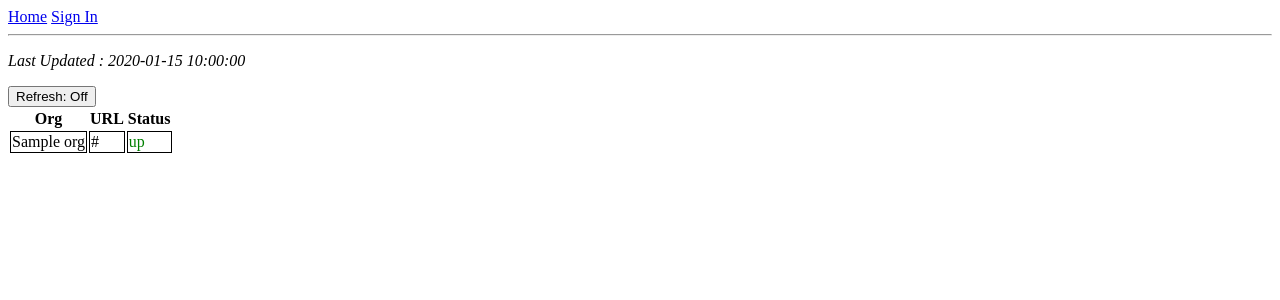
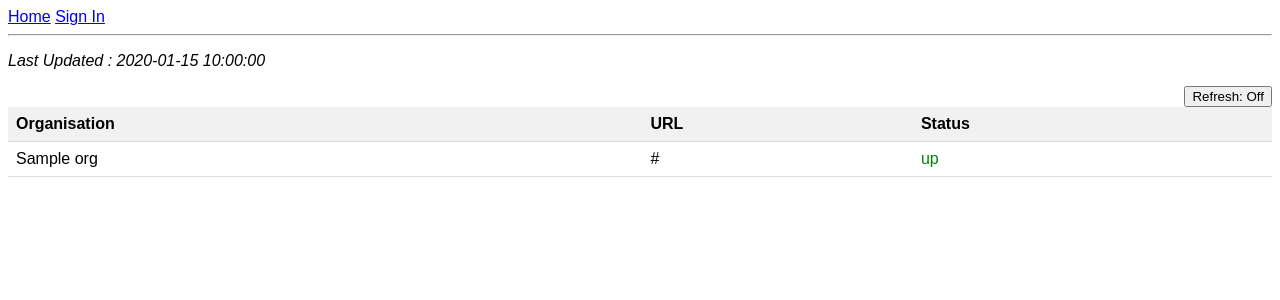
Before and after one commit to bradpowles/Server-Status, a Flask app: template app/templates/returned_statuses.html in a window 1280 px wide. Shown: the top 300 px of the page. Run offline with Flask 2, Linux system fonts and the light colour scheme; the template is opened without the code that fills it: most values are stand-ins (such as "Sample title", 1, 10 or a date in 2020); parts of the project's set-up code (start-up, migrations or seed data) failed here and were passed over.

Commit message:
Updates CSS to look pretty, and changed how website information is updated using table row id.

```diff
--- a/app/static/css/styles.css
+++ b/app/static/css/styles.css
@@ -1,3 +1,27 @@
-td {
-  border: 1px solid black;
+body {
+  font-family: Arial, Helvetica, sans-serif;
 }
+
+table {
+  border-collapse: collapse;
+  width: 100%;
+}
+
+th, td {
+  padding: 8px;
+  text-align: left;
+  border-bottom: 1px solid #ddd;
+}
+
+th {
+  background-color:#f1f1f1;
+}
+
+tr:hover {background-color:#f5f5f5;}
+
+#refresh {
+  float: right;
+}
+
+.up {color: green;}
+.down {color: red;}
--- a/app/static/js/refresh.js
+++ b/app/static/js/refresh.js
@@ -1,5 +1,4 @@
 const button = document.getElementById("refresh");
-const table = document.getElementById("status_table");
 
 function toggleRefresh() {
   if (button.innerText === "Refresh: On") {
@@ -27,19 +26,11 @@ function updateStatus() {
     request.onreadystatechange = function() {
       if (this.readyState === 4 && this.status === 200) {
        let data = JSON.parse(this.responseText);
-       while(table.hasChildNodes()) {table.removeChild(table.firstChild)}
-       table.innerHTML += "<tr><th>Org</th><th>URL</th><th>Status</th></tr>";
        for (let org in data) {
            for (let url in data[org]) {
-               let tr = "<tr>";
-               tr += "<td>" + data[org][url].group + "</td><td>" + data[org][url].name + "</td>";
-               if (data[org][url].status === "up") {
-                   tr += "<td style=\"color:green\">" + data[org][url].status + "</td>";
-               } else {
-                 tr += "<td style=\"color:red\">" + data[org][url].status + "</td>";
-               }
-               tr += "</tr>";
-               table.innerHTML += tr;
+               let row = document.getElementById(data[org][url].name).childNodes;
+               row[5].innerHTML = data[org][url].status;
+               row[5].className = data[org][url].status;
            }
        }
       } else if ((this.status === 200).not) {
--- a/app/templates/returned_statuses.html
+++ b/app/templates/returned_statuses.html
@@ -6,20 +6,16 @@
 
     <table id="status_table">
         <tr>
-            <th>Org</th>
+            <th>Organisation</th>
             <th>URL</th>
             <th>Status</th>
         </tr>
         {% for org in returned_statuses %}
             {% for url in returned_statuses[org] %}
-                <tr>
+                <tr id="{{ url }}">
                     <td>{{ org }}</td>
                     <td>{{ url }}</td>
-                    {% if returned_statuses[org][url]["status"] == 'up' %}
-                        <td style="color:green">{{ returned_statuses[org][url]["status"] }}</td>
-                    {% else %}
-                        <td style="color:red">{{ returned_statuses[org][url]["status"] }}</td>
-                    {% endif %}
+                    <td class="{{ returned_statuses[org][url]["status"] }}">{{ returned_statuses[org][url]["status"] }}</td>
                 </tr>
             {% endfor %}
         {% endfor %}
```
